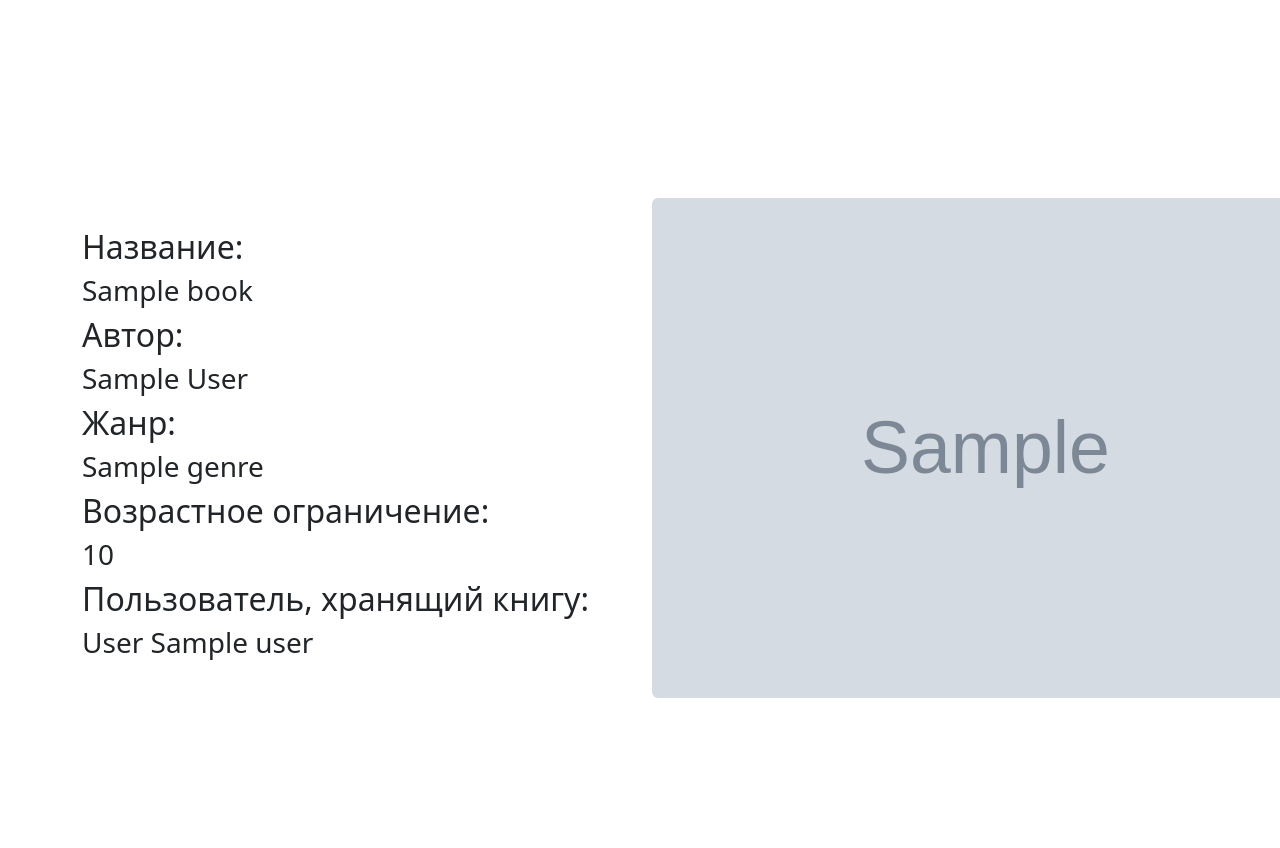
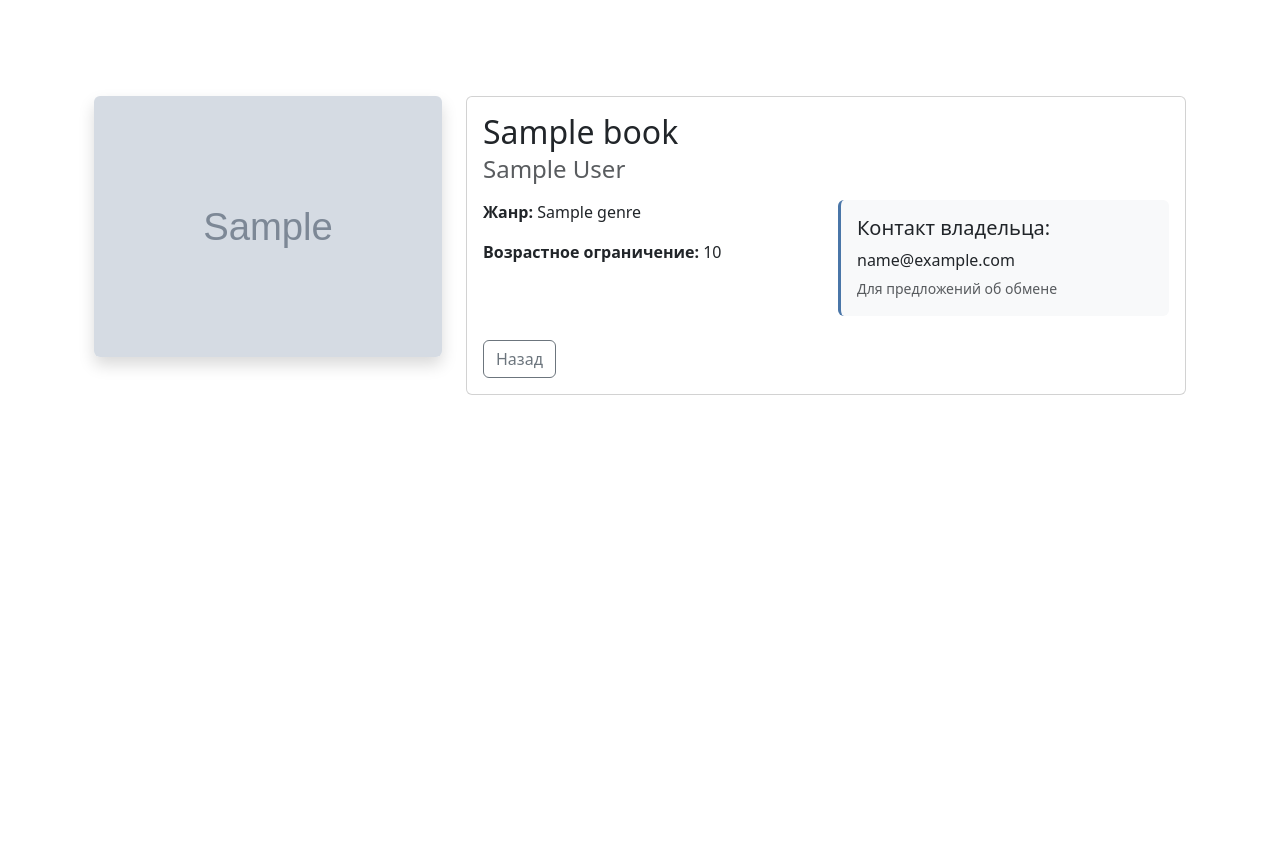
Before and after one commit to Zachem-eh/BookSwap, a Flask app: template templates/book.html in a window 1280 px wide. Shown: the part 84-932 px from the top of the page. After the commit the page ends 479 px from the top, so only its background shows below. Run offline with Flask 3, Linux system fonts and the light colour scheme; the template is opened without the code that fills it: most values are stand-ins (such as "Sample title", 1, 10 or a date in 2020); grey boxes marked "Sample" are stand-in pictures.

Commit message:
Update book.html

```diff
--- a/templates/book.html
+++ b/templates/book.html
@@ -1,25 +1,63 @@
 {% extends "base.html" %}
 
 {% block content %}
-    <div class="position-relative min-vh-100">
-    <div class="position-absolute top-50 start-50 translate-middle w-100">
-        <div class="row align-items-center">
-            <div class="col-md-6">
-                <h2>Название:</h2>
-                <h3 class="fw-normal">{{ book.title }}</h3>
-                <h2>Автор:</h2>
-                <h3 class="fw-normal">{{ book.author }}</h3>
-                <h2>Жанр:</h2>
-                <h3 class="fw-normal">{{ book.genre }}</h3>
-                <h2>Возрастное ограничение:</h2>
-                <h3 class="fw-normal">{{ book.age }}</h3>
-                <h2>Пользователь, хранящий книгу:</h2>
-                <h3 class="fw-normal">{{ book.user.surname }} {{ book.user.name }}</h3>
-            </div>
-            <div class="col-md-6">
-                <img class="rounded" height="500" src="{{ url_for('static', filename=book.cover) }}">
+<div class="container py-5">
+    <div class="row">
+        <div class="col-md-4 mb-4">
+            <img src="{{ url_for('static', filename=book.cover) }}"
+                 class="img-fluid rounded shadow"
+                 alt="{{ book.title }}">
+        </div>
+
+        <div class="col-md-8">
+            <div class="card">
+                <div class="card-body">
+                    <h2 class="card-title">{{ book.title }}</h2>
+                    <h4 class="card-subtitle mb-3 text-muted">{{ book.author }}</h4>
+
+                    <div class="row mb-3">
+                        <div class="col-md-6">
+                            <p><strong>Жанр:</strong> {{ book.genre }}</p>
+                            <p><strong>Возрастное ограничение:</strong> {{ book.age }}</p>
+                        </div>
+                        <div class="col-md-6">
+                            {% if book.user %}
+                            <div class="contact-card bg-light p-3 rounded">
+                                <h5>Контакт владельца:</h5>
+                                <p class="mb-1"><i class="bi bi-envelope"></i> {{ book.user.email }}</p>
+                                <small class="text-muted">Для предложений об обмене</small>
+                            </div>
+                            {% endif %}
+                        </div>
+                    </div>
+
+                    <div class="d-flex gap-2 mt-4">
+                        <a href="{{ url_for('books') }}" class="btn btn-outline-secondary">
+                            <i class="bi bi-arrow-left"></i> Назад
+                        </a>
+
+                        {% if current_user.is_authenticated and current_user.id == book.holder %}
+                        <form action="{{ url_for('delete_book', book_id=book.id) }}" method="POST">
+                            <button type="submit" class="btn btn-danger"
+                                    onclick="return confirm('Вы уверены, что хотите удалить эту книгу?')">
+                                <i class="bi bi-trash"></i> Удалить
+                            </button>
+                        </form>
+                        {% endif %}
+                    </div>
+                </div>
             </div>
         </div>
     </div>
-    </div>
+</div>
+
+<style>
+    .contact-card {
+        border-left: 3px solid #4a76a8;
+    }
+    .img-fluid {
+        max-height: 500px;
+        object-fit: contain;
+    }
+</style>
 {% endblock %}
```
